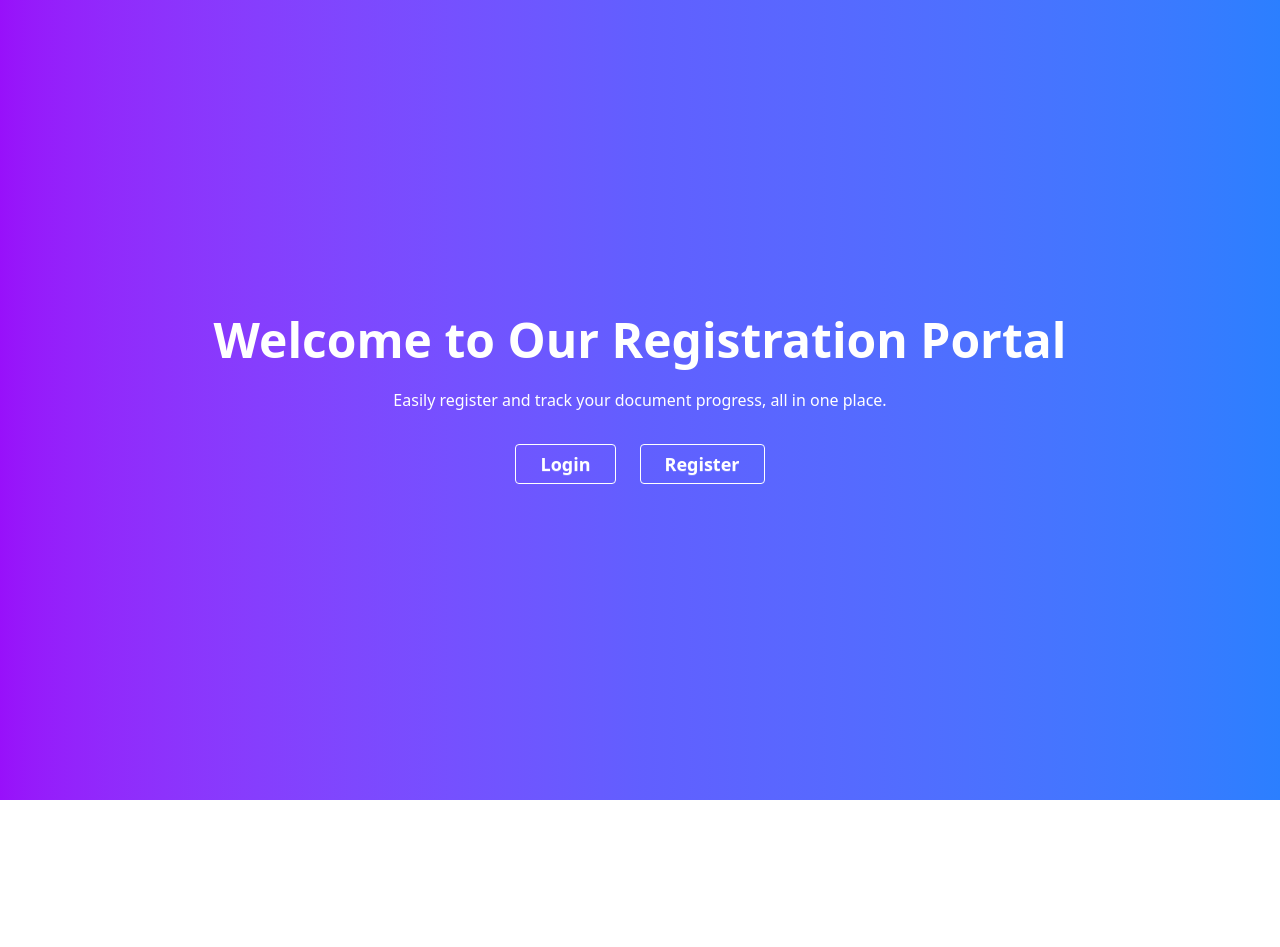
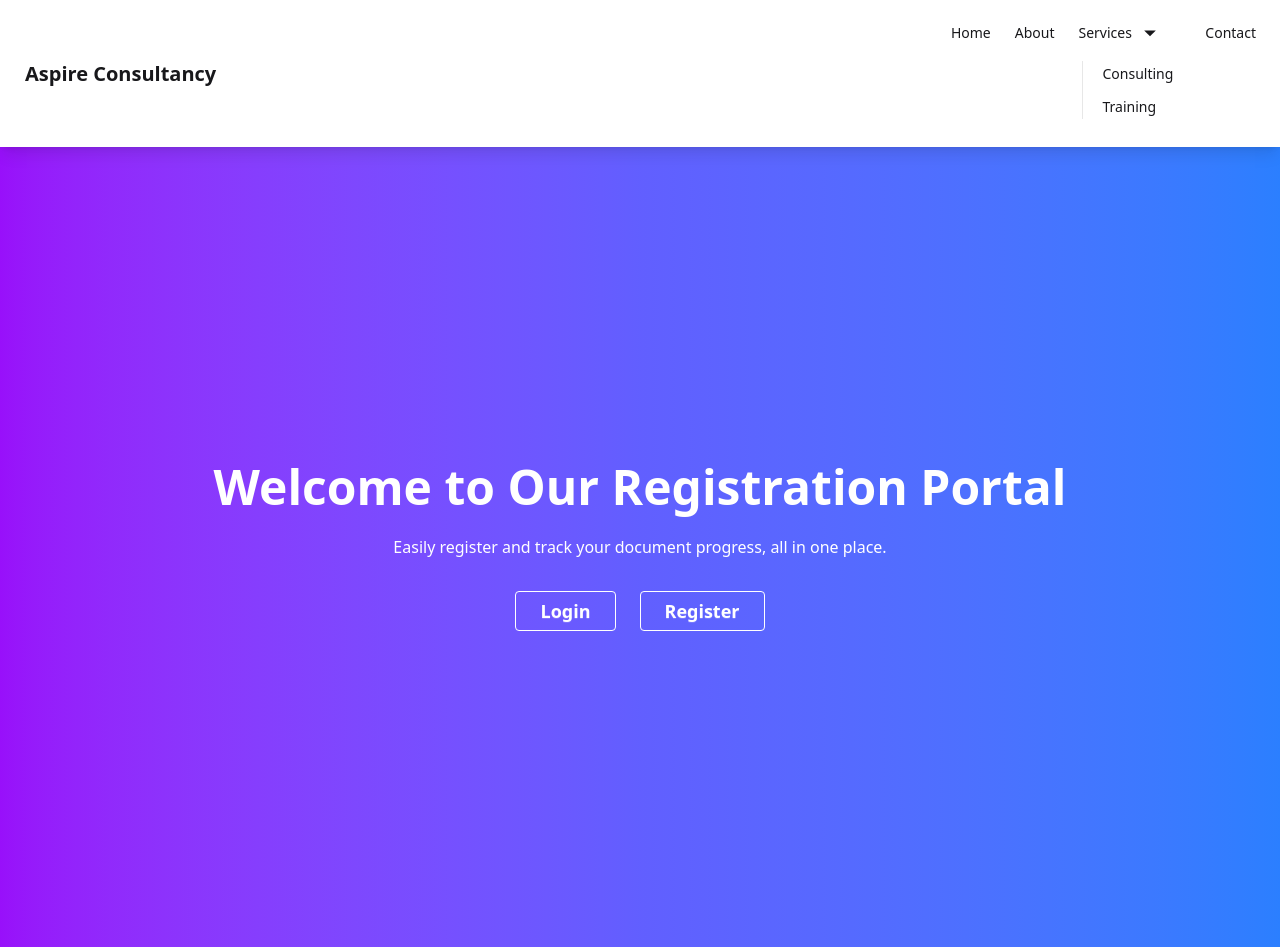
Before and after one commit to VAPStechnology/Frontend_aspireCarrierConsultency, a React (Vite) app: page / in a window 1280 px wide. Before the commit the page ends 800 px from the top, so only its background shows below. Built offline with nearby package versions, Linux system fonts and the light colour scheme.

Commit message:
feet/Nav_bar

```diff
--- /dev/null
+++ b/src/component/Navbar.jsx
@@ -0,0 +1,48 @@
+import React from "react";
+
+const Navbar = () => {
+    return (
+        <div className="navbar bg-base-100 shadow-lg">
+            <div className="flex-1">
+                <a className="btn btn-ghost normal-case text-xl">Aspire Consultancy</a>
+            </div>
+            <div className="flex-none">
+                <ul className="menu menu-horizontal px-1">
+                    <li>
+                        <a>Home</a>
+                    </li>
+                    <li>
+                        <a>About</a>
+                    </li>
+                    <li tabIndex={0}>
+                        <a>
+                            Services
+                            <svg
+                                className="fill-current"
+                                xmlns="http://www.w3.org/2000/svg"
+                                width="20"
+                                height="20"
+                                viewBox="0 0 24 24"
+                            >
+                                <path d="M19 9l-7 7-7-7"></path>
+                            </svg>
+                        </a>
+                        <ul className="p-2 bg-base-100">
+                            <li>
+                                <a>Consulting</a>
+                            </li>
+                            <li>
+                                <a>Training</a>
+                            </li>
+                        </ul>
+                    </li>
+                    <li>
+                        <a>Contact</a>
+                    </li>
+                </ul>
+            </div>
+        </div>
+    );
+};
+
+export default Navbar;
--- a/src/pages/Home.jsx
+++ b/src/pages/Home.jsx
@@ -1,8 +1,12 @@
 import { Link } from "react-router-dom";
+import Navbar from "../component/Navbar";
 
 function Home() {
   return (
+    <>
+    <Navbar />
     <div className="hero min-h-screen bg-gradient-to-r from-purple-600 via-indigo-500 to-blue-500 text-white">
+
       <div className="hero-content text-center">
         <div>
           <h1 className="text-5xl font-extrabold mb-6">
@@ -22,6 +26,7 @@ function Home() {
         </div>
       </div>
     </div>
+    </>
   );
 }
 
```
